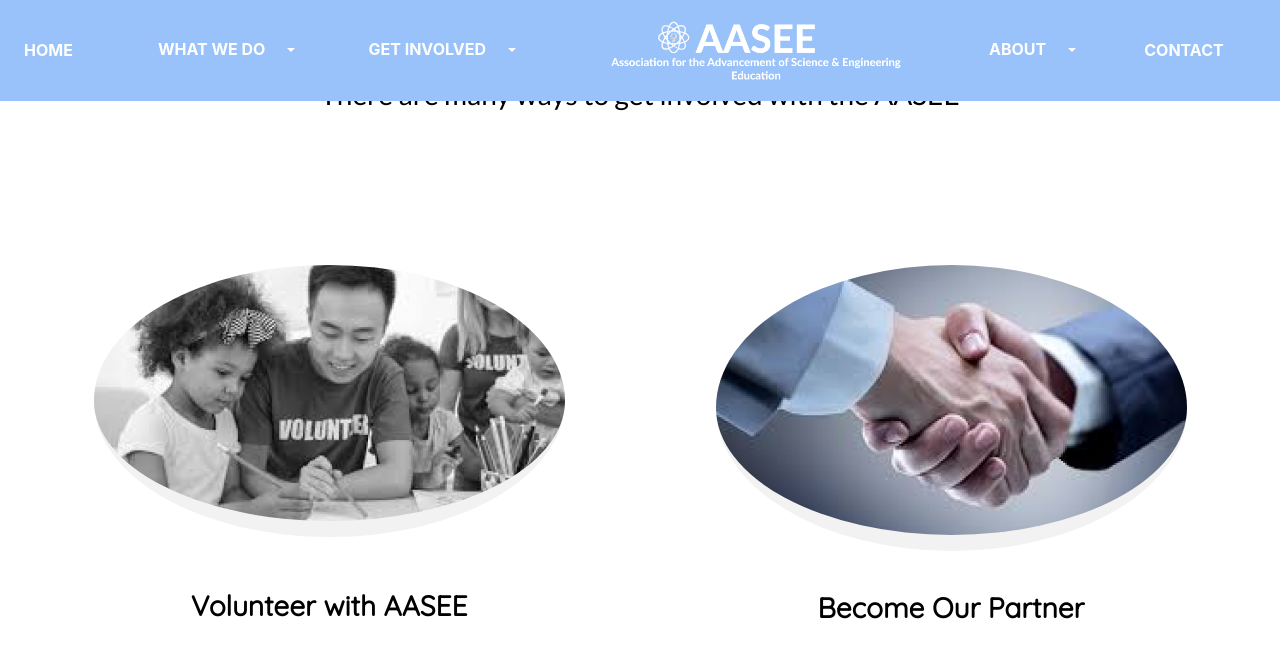
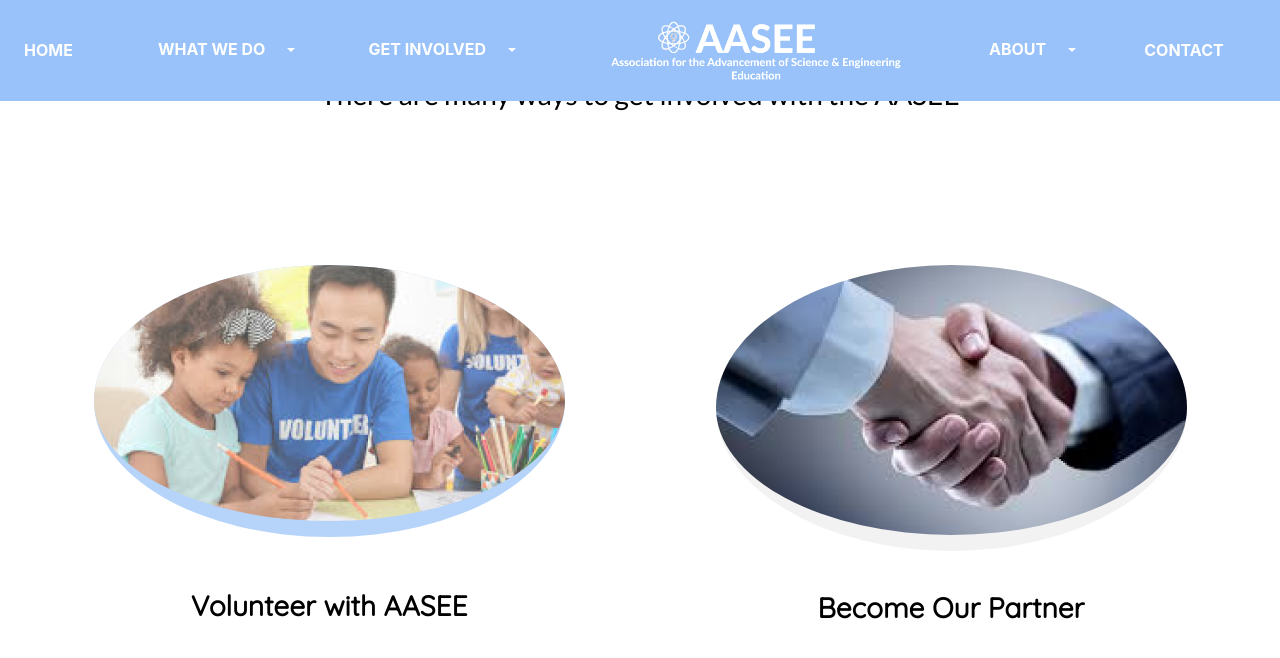
Before and after one commit to MushtabaA/AASEE-Website, a React (Create React App) app in the folder react-bootstrap/: page /get_involved in a window 1280 px wide. In both pictures the pointer is over the picture 329 px from the left and 1068 px from the top of the page. Shown: the part 668-1326 px from the top of the page. Built offline with nearby package versions, Linux system fonts and the light colour scheme.

Commit message:
Added new theme colors for get involved

```diff
--- a/react-bootstrap/src/components/Get_in.css
+++ b/react-bootstrap/src/components/Get_in.css
@@ -11,7 +11,6 @@ body {
   display: block;
   margin-left: auto;
   margin-right: auto;
-
   width: 25%;
   height: auto;
 }
@@ -22,14 +21,12 @@ body {
   height: 63px;
   left: 582px;
   top: 915px; */
-
   font-family: Quicksand;
   font-style: normal;
   /* font-weight: 500; */
   font-size: 40px;
   line-height: 62px;
   /* identical to box height */
-
   color: #000000;
 }
 
@@ -43,20 +40,19 @@ body {
   height: 54px;
   left: 205px;
   top: 978px; */
-
   font-family: Lato;
   font-style: normal;
   font-weight: 200;
   font-size: 28px;
   line-height: 54px;
   /* identical to box height*/
-
   color: #000000;
 }
 
 .lisub {
   font-family: Quicksand;
 }
+
 /*
 #explore-section, #share-section{
   .fa{
@@ -84,5 +80,8 @@ body {
 }
 
 img.clickable:hover {
-  filter: grayscale(100%);
+  /* filter: grayscale(100%); */
+  z-index: 1;
+  background-color: rgba(152, 194, 249, 1);
+  opacity: 0.7;
 }
```
